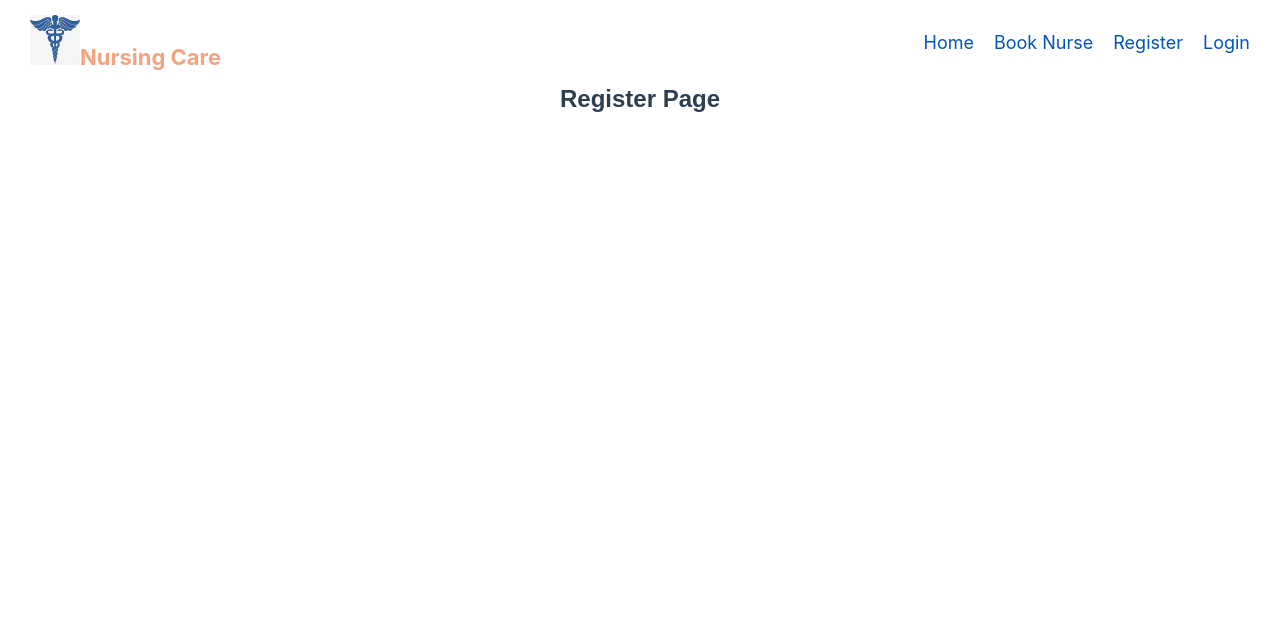
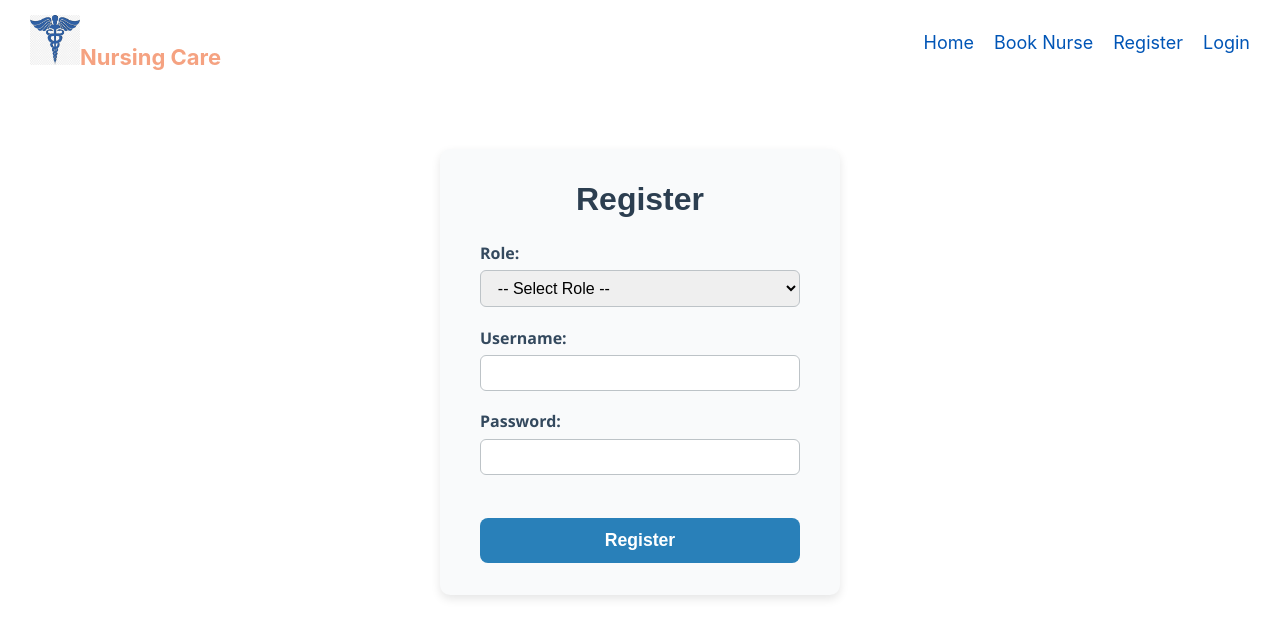
Before and after one commit to manimozhiyan23/home_nurse, a React (Create React App) app in the folder frontend/: page /register in a window 1280 px wide. Shown: the top 638 px of the page. Built offline with nearby package versions, Linux system fonts and the light colour scheme.

Commit message:
nursepage

```diff
--- a/frontend/src/App.js
+++ b/frontend/src/App.js
@@ -1,5 +1,7 @@
 import React from 'react';
 import { BrowserRouter as Router, Routes, Route } from 'react-router-dom';
+
+// General Pages
 import Home from './pages/Home';
 import Login from './pages/Login';
 import Register from './pages/Register';
@@ -9,11 +11,18 @@ import NurseDashboard from './pages/NurseDashboard';
 import AdminDashboard from './pages/AdminDashboard';
 import Navbar from './pages/Navbar';
 
+// Nurse Pages
+import NurseHome from './pages/nurse/Home';
+import MyPatients from './pages/nurse/MyPatients';
+import MyScheduling from './pages/nurse/MyScheduling';
+import Revisiting from './pages/nurse/Revisiting';
+
 function App() {
   return (
     <Router>
       <Navbar />
       <Routes>
+        {/* Main routes */}
         <Route path="/" element={<Home />} />
         <Route path="/login" element={<Login />} />
         <Route path="/register" element={<Register />} />
@@ -21,6 +30,12 @@ function App() {
         <Route path="/patient-dashboard" element={<PatientDashboard />} />
         <Route path="/nurse-dashboard" element={<NurseDashboard />} />
         <Route path="/admin-dashboard" element={<AdminDashboard />} />
+
+        {/* Nurse Dashboard Sub Pages */}
+        <Route path="/nurse/home" element={<NurseHome />} />
+        <Route path="/nurse/patients" element={<MyPatients />} />
+        <Route path="/nurse/scheduling" element={<MyScheduling />} />
+        <Route path="/nurse/revisiting" element={<Revisiting />} />
       </Routes>
     </Router>
   );
--- a/frontend/src/pages/Login.js
+++ b/frontend/src/pages/Login.js
@@ -7,6 +7,7 @@ function Login() {
   const [role, setRole] = useState('');
   const [username, setUsername] = useState('');
   const [password, setPassword] = useState('');
+  const [showPassword, setShowPassword] = useState(false); // 👁 Toggle state
   const navigate = useNavigate();
 
   const handleLogin = async (e) => {
@@ -65,12 +66,28 @@ function Login() {
 
         <label>
           Password:
-          <input
-            type="password"
-            value={password}
-            onChange={(e) => setPassword(e.target.value)}
-            required
-          />
+          <div style={{ display: 'flex', alignItems: 'center' }}>
+            <input
+              type={showPassword ? 'text' : 'password'}
+              value={password}
+              onChange={(e) => setPassword(e.target.value)}
+              required
+              style={{ flex: 1 }}
+            />
+            <button
+              type="button"
+              onClick={() => setShowPassword(!showPassword)}
+              style={{
+                background: 'none',
+                border: 'none',
+                marginLeft: '5px',
+                fontSize: '18px',
+                cursor: 'pointer',
+              }}
+            >
+              {showPassword ? '🙈' : '👁️'}
+            </button>
+          </div>
         </label>
 
         <button type="submit">Login</button>
--- a/frontend/src/pages/NurseDashboard.js
+++ b/frontend/src/pages/NurseDashboard.js
@@ -1,10 +1,17 @@
 import React from 'react';
+import { Link } from 'react-router-dom';
 
 function NurseDashboard() {
   return (
-    <div>
+    <div style={{ padding: '20px' }}>
       <h2>Nurse Dashboard</h2>
-      {/* Profile, availability calendar, bookings */}
+      <p>Select a section:</p>
+      <ul>
+        <li><Link to="/nurse/home">Home</Link></li>
+        <li><Link to="/nurse/patients">My Patients</Link></li>
+        <li><Link to="/nurse/scheduling">My Scheduling</Link></li>
+        <li><Link to="/nurse/revisiting">Revisiting</Link></li>
+      </ul>
     </div>
   );
 }
--- a/frontend/src/pages/Register.js
+++ b/frontend/src/pages/Register.js
@@ -1,10 +1,52 @@
-import React from 'react';
+import React, { useState } from 'react';
+import axios from 'axios';
+import { useNavigate } from 'react-router-dom';
+import '../styles/Login.css';
 
 function Register() {
+  const [role, setRole] = useState('');
+  const [username, setUsername] = useState('');
+  const [password, setPassword] = useState('');
+  const navigate = useNavigate();
+
+  const handleRegister = async (e) => {
+    e.preventDefault();
+    try {
+      const res = await axios.post("http://localhost:8080/api/register", {
+        username,
+        password,
+        role
+      });
+      alert(res.data);
+      // ✅ After success, redirect to login
+      navigate("/login");
+    } catch (err) {
+      alert("Registration failed: " + (err.response?.data || err.message));
+    }
+  };
+
   return (
-    <div>
-      <h2>Register Page</h2>
-      {/* Add registration form here */}
+    <div className="login-container">
+      <h2>Register</h2>
+      <form onSubmit={handleRegister}>
+        <label>
+          Role:
+          <select value={role} onChange={(e) => setRole(e.target.value)} required>
+            <option value="">-- Select Role --</option>
+            <option value="patient">Patient</option>
+            <option value="nurse">Nurse</option>
+          </select>
+        </label>
+        <label>
+          Username:
+          <input type="text" value={username} onChange={(e) => setUsername(e.target.value)} required />
+        </label>
+        <label>
+          Password:
+          <input type="password" value={password} onChange={(e) => setPassword(e.target.value)} required />
+        </label>
+        <button type="submit">Register</button>
+      </form>
     </div>
   );
 }
--- /dev/null
+++ b/frontend/src/pages/nurse/Home.js
@@ -0,0 +1,4 @@
+function Home() {
+  return <h2>Welcome to Nurse Dashboard Home</h2>;
+}
+export default Home;
--- /dev/null
+++ b/frontend/src/pages/nurse/MyPatients.js
@@ -0,0 +1,38 @@
+import React, { useEffect, useState } from 'react';
+import axios from 'axios';
+
+function MyPatients() {
+  const [patients, setPatients] = useState([]);
+
+  useEffect(() => {
+    axios.get('http://localhost:8080/api/nurse/patients')
+      .then(res => setPatients(res.data))
+      .catch(err => console.error(err));
+  }, []);
+
+  return (
+    <div style={{ padding: '20px' }}>
+      <h2>My Patients</h2>
+      <table style={{ width: '100%', borderCollapse: 'collapse' }}>
+        <thead>
+          <tr style={{ background: '#f0f0f0' }}>
+            <th>Patient Name</th>
+            <th>Age</th>
+            <th>Condition</th>
+          </tr>
+        </thead>
+        <tbody>
+          {patients.map((p, idx) => (
+            <tr key={idx}>
+              <td>{p.name}</td>
+              <td>{p.age}</td>
+              <td>{p.conditionDescription}</td>
+            </tr>
+          ))}
+        </tbody>
+      </table>
+    </div>
+  );
+}
+
+export default MyPatients;
--- /dev/null
+++ b/frontend/src/pages/nurse/MyScheduling.js
@@ -0,0 +1,28 @@
+import React, { useEffect, useState } from 'react';
+import axios from 'axios';
+
+function MyScheduling() {
+  const [schedules, setSchedules] = useState([]);
+  const nurseId = 1; // Ideally, get this from logged-in user context
+
+  useEffect(() => {
+    axios.get(`http://localhost:8080/api/nurse/schedules/${nurseId}`)
+      .then(res => setSchedules(res.data))
+      .catch(err => console.error(err));
+  }, []);
+
+  return (
+    <div>
+      <h2>My Scheduled Appointments</h2>
+      <ul>
+        {schedules.map(s => (
+          <li key={s.id}>
+            Patient ID: {s.patientId}, Date: {s.appointmentDate}, Status: {s.status}
+          </li>
+        ))}
+      </ul>
+    </div>
+  );
+}
+
+export default MyScheduling;
--- /dev/null
+++ b/frontend/src/pages/nurse/Revisiting.js
@@ -0,0 +1,7 @@
+import React from 'react';
+
+function Revisiting() {
+  return <h2>Patients scheduled for revisiting will appear here (add DB logic if needed).</h2>;
+}
+
+export default Revisiting;
```
Also changed, not shown: frontend/src/components/NurseNavbar.js (added, +25 -0 lines).
